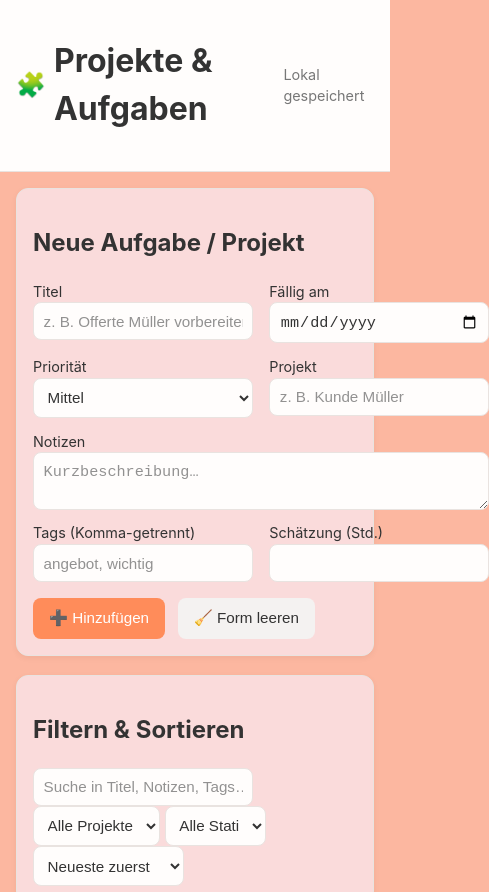
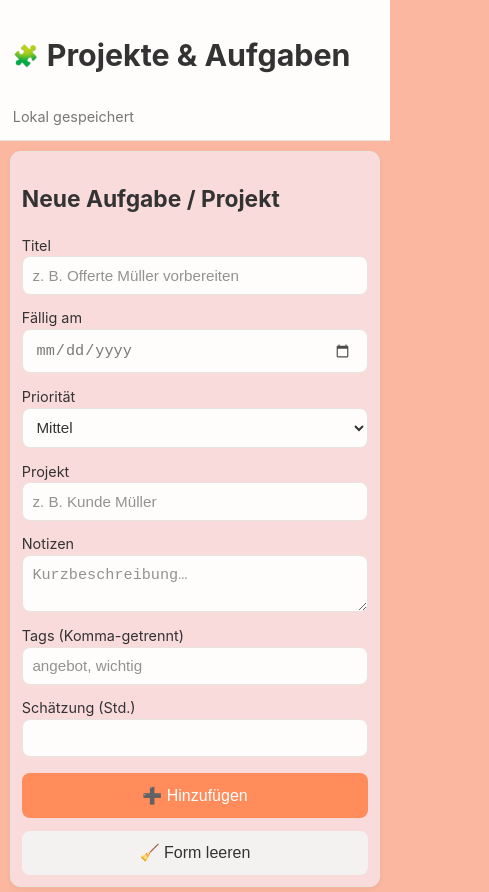
Before and after one commit to Streuli81/Pendenzen, a plain HTML site: page index.html in a window 390 px wide. Shown: the top 892 px of the page, 489 px wide, since content can reach past the window. Drawn offline with Linux system fonts and the light colour scheme.

Commit message:
Grunddesign-finalisiert

```diff
--- a/style.css
+++ b/style.css
@@ -1,3 +1,6 @@
+/* ===========================
+   🌸 Grundfarben & Variablen
+   =========================== */
 :root {
   --bg: #fcb7a0;
   --card: #fadbdb;
@@ -5,22 +8,28 @@
   --muted: #777777;
   --accent: #ff8c5a;
   --border: #e9e3e0;
-  --item-bg: #fffaf8;
+  --item-bg: #fffdfc;
   --item-border: #f3d0c9;
   --radius: 12px;
   --spacing: 1rem;
   font-family: "Inter", system-ui, sans-serif;
 }
 
+/* ===========================
+   🧱 Grundlayout
+   =========================== */
 body {
   background: var(--bg);
   color: var(--text);
   margin: 0;
   padding: 0;
   line-height: 1.5;
+  -webkit-text-size-adjust: 100%; /* verhindert Textverzerrung auf iOS */
 }
 
-/* Header */
+/* ===========================
+   🧭 Header
+   =========================== */
 .app-header {
   display: flex;
   justify-content: space-between;
@@ -48,11 +57,15 @@ body {
   font-size: 0.9rem;
 }
 
-/* Hauptbereich */
+/* ===========================
+   📦 Hauptbereich & Karten
+   =========================== */
 main {
   padding: var(--spacing);
   max-width: 900px;
   margin: auto;
+  width: 100%;
+  box-sizing: border-box;
 }
 
 .card {
@@ -64,7 +77,9 @@ main {
   box-shadow: 0 2px 6px rgba(0, 0, 0, 0.05);
 }
 
-/* Formular */
+/* ===========================
+   📝 Formular
+   =========================== */
 .form-grid {
   display: grid;
   grid-template-columns: 1fr 1fr;
@@ -90,6 +105,44 @@ textarea {
   color: var(--text);
   padding: 0.6rem;
   font-size: 0.95rem;
+  box-sizing: border-box;
+}
+
+/* iPhone / Safari Fix für Datumsfelder */
+input[type="date"] {
+  -webkit-appearance: none;
+  appearance: none;
+  background: #fffdfc;
+  border: 1px solid var(--border);
+  border-radius: 8px;
+  color: var(--muted);
+  padding: 0.6rem 0.8rem;
+  font-size: 0.95rem;
+  width: 100%;
+  box-sizing: border-box;
+  line-height: normal;
+  display: block;
+}
+
+/* iOS Safari-Bug: verhindert zu kleine Breite */
+input[type="date"]::-webkit-date-and-time-value {
+  text-align: left;
+  width: 100%;
+}
+
+/* Kalender-Icon beibehalten und optisch anpassen */
+input[type="date"]::-webkit-calendar-picker-indicator {
+  position: 5;
+  right: 10px;
+  opacity: 0.7;
+  cursor: pointer;
+  padding: 4px;
+  border-radius: 4px;
+}
+
+input[type="date"]::-webkit-calendar-picker-indicator:hover {
+  opacity: 1;
+  background: rgba(0, 0, 0, 0.05);
 }
 
 input:focus,
@@ -106,7 +159,9 @@ textarea::placeholder {
   opacity: 0.8;
 }
 
-/* Buttons */
+/* ===========================
+   🔘 Buttons
+   =========================== */
 .form-buttons {
   margin-top: 1rem;
   display: flex;
@@ -127,65 +182,27 @@ button.primary {
   background: var(--accent);
   color: white;
 }
+
 button.primary:hover {
   background: #ff7b41;
   transform: translateY(-1px);
 }
+
 button.secondary {
   background: #f4f2f1;
   color: var(--text);
 }
+
 button.secondary:hover {
   background: #ebe7e5;
 }
 
-/* Liste */
+/* ===========================
+   📋 Liste & Einträge
+   =========================== */
 .item {
-  background: #fffaf8; /* etwas heller, mit einem warmen Touch */
-  border: 1px solid #f3d0c9; /* sanfter, aber sichtbarer Rahmen */
-  border-radius: 10px;
-  margin-bottom: 0.8rem;
-  padding: 1rem;
-  box-shadow: 0 2px 4px rgba(0, 0, 0, 0.06); /* leichte Tiefe */
-}
-
-.meta {
-  display: flex;
-  flex-wrap: wrap;
-  gap: 0.6rem;
-  margin-top: 0.4rem;
-  font-size: 0.85rem;
-  color: var(--muted);
-}
-
-.tags {
-  margin-top: 0.3rem;
-}
-
-.tag {
-  display: inline-block;
-  background: #ffe3d4;
-  color: var(--accent);
-  border-radius: 6px;
-  padding: 0.2rem 0.5rem;
-  font-size: 0.8rem;
-  margin-right: 0.4rem;
-}
-
-.actions {
-  display: flex;
-  gap: 0.6rem;
-  margin-top: 0.6rem;
-}
-
-.status-done strong {
-  text-decoration: line-through;
-  color: var(--muted);
-}
-
-.item {
-  background: #fffdfc; /* heller Grundton, gleich wie Eingabefelder */
-  border: 1px solid var(--border);
+  background: var(--item-bg);
+  border: 1px solid var(--item-border);
   border-radius: 10px;
   margin-bottom: 0.8rem;
   padding: 1rem;
@@ -193,12 +210,20 @@ button.secondary:hover {
   transition: transform 0.15s ease, box-shadow 0.2s ease;
 }
 
+/* sanfter Hover-Effekt (kein Farbwechsel) */
 .item:hover {
-  transform: translateY(-2px); /* leicht angehoben */
-  box-shadow: 0 4px 10px rgba(0, 0, 0, 0.08); /* etwas stärkerer Schatten */
-  background: #fffdfc; /* bleibt gleich, kein Farbwechsel */
+  transform: translateY(-2px);
+  box-shadow: 0 4px 10px rgba(0, 0, 0, 0.08);
+  background: var(--item-bg);
 }
 
+/* Klickverhalten */
+.item:active {
+  transform: translateY(0);
+  box-shadow: 0 2px 6px rgba(0, 0, 0, 0.06);
+}
+
+/* Inhalt eines Eintrags */
 .item-header {
   display: flex;
   justify-content: space-between;
@@ -209,8 +234,9 @@ button.secondary:hover {
   transition: background 0.2s;
 }
 
+/* kein Farbwechsel beim Hover */
 .item-header:hover {
-  background: transparent;
+  background: transparent !important;
 }
 
 .item-header.status-done .item-title {
@@ -228,6 +254,7 @@ button.secondary:hover {
   transform: rotate(90deg);
 }
 
+/* Details-Bereich beim Öffnen */
 .item-details {
   max-height: 0;
   overflow: hidden;
@@ -236,17 +263,14 @@ button.secondary:hover {
 }
 
 .item.open .item-details {
-  max-height: 1000px; /* groß genug für alles */
+  max-height: 1000px;
   padding: 0.8rem;
   border-top: 1px solid var(--border);
 }
 
-.item:active {
-  transform: translateY(0); /* fällt leicht zurück beim Klicken */
-  box-shadow: 0 2px 6px rgba(0, 0, 0, 0.06);
-}
-
-/* Fortschritte */
+/* ===========================
+   📈 Fortschritts-Bereich
+   =========================== */
 .progress-section {
   margin-top: 0.8rem;
   padding-top: 0.6rem;
@@ -282,6 +306,7 @@ button.secondary:hover {
   cursor: pointer;
   font-size: 1rem;
 }
+
 .remove-progress:hover {
   color: #ff6b4a;
 }
@@ -296,7 +321,9 @@ button.secondary:hover {
   flex: 1;
 }
 
-/* Footer */
+/* ===========================
+   🦶 Footer
+   =========================== */
 .footer {
   text-align: center;
   padding: 1.2rem;
@@ -304,10 +331,153 @@ button.secondary:hover {
   font-size: 0.9rem;
 }
 
+/* ===========================
+   🔗 Links
+   =========================== */
 a {
   color: var(--accent);
   text-decoration: none;
 }
+
 a:hover {
   text-decoration: underline;
 }
+
+/* ===========================
+   📱 Responsive Design (Mobile)
+   =========================== */
+@media (max-width: 700px) {
+  .form-grid {
+    grid-template-columns: 1fr; /* Eingabefelder untereinander */
+  }
+
+  .app-header {
+    flex-direction: column;
+    align-items: flex-start;
+    gap: 0.4rem;
+  }
+
+  main {
+    padding: 0.8rem;
+  }
+
+  .card {
+    padding: 0.8rem;
+  }
+
+  .item {
+    padding: 0.8rem;
+  }
+
+  button {
+    width: 100%;
+    justify-content: center;
+  }
+}
+
+@media (max-width: 400px) {
+  body {
+    font-size: 0.95rem;
+  }
+
+  .app-title .emoji {
+    font-size: 1.2rem;
+  }
+}
+
+/* ===========================
+   📱 iPhone / Mobile Optimierung
+   =========================== */
+@media (max-width: 768px) {
+  /* Gesamtbild ruhiger machen */
+  body {
+    font-size: 1rem;
+  }
+
+  main {
+    padding: 0.6rem;
+  }
+
+  /* Header */
+  .app-header {
+    flex-direction: column;
+    align-items: flex-start;
+    gap: 0.4rem;
+    padding: 0.8rem;
+  }
+
+  .app-title .emoji {
+    font-size: 1.3rem;
+  }
+
+  /* Karten (Formulare & Liste) */
+  .card {
+    padding: 0.8rem;
+    border-radius: 10px;
+    margin-bottom: 1rem;
+  }
+
+  /* Eingabefelder 100% breit */
+  input,
+  select,
+  textarea {
+    width: 100%;
+    font-size: 1rem;
+    padding: 0.7rem;
+  }
+
+  /* Grid auflösen – alles untereinander */
+  .form-grid {
+    display: flex;
+    flex-direction: column;
+    gap: 0.8rem;
+  }
+
+  /* Buttons nebeneinander oder gestapelt */
+  .form-buttons {
+    flex-direction: column;
+  }
+
+  button {
+    width: 100%;
+    font-size: 1rem;
+    padding: 0.9rem;
+  }
+
+  /* Liste */
+  .item {
+    padding: 0.9rem;
+    border-radius: 10px;
+  }
+
+  .item-header {
+    flex-wrap: wrap;
+    gap: 0.4rem;
+  }
+
+  /* Dropdowns in Filtern */
+  select {
+    font-size: 1rem;
+  }
+}
+
+@media (max-width: 400px) {
+  body {
+    font-size: 0.95rem;
+  }
+
+  .card {
+    padding: 0.7rem;
+  }
+
+  input,
+  select,
+  textarea {
+    font-size: 0.95rem;
+    padding: 0.6rem;
+  }
+
+  button {
+    padding: 0.8rem;
+  }
+}
```
